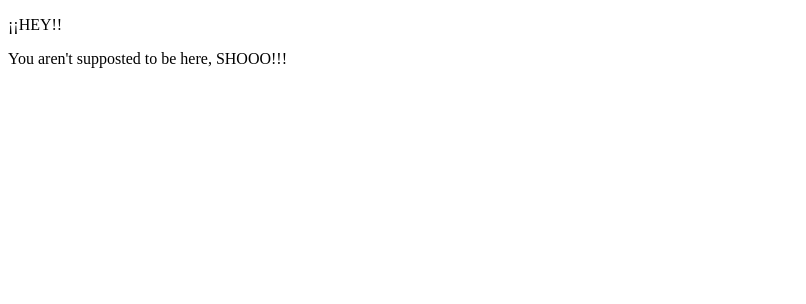
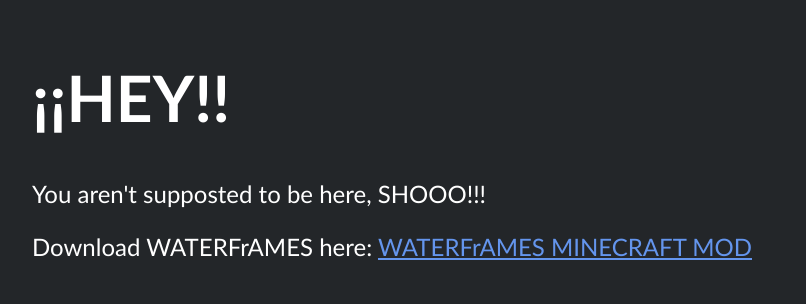
Before and after one commit to SrRapero720/youtube-simple-downloader, a website: page views/index.html in a window 1280 px wide. Shown: the whole page, without its empty margins (0-806 px from the left). Drawn offline with Linux system fonts and the light colour scheme.

Commit message:
Better impression

```diff
--- a/src/main.js
+++ b/src/main.js
@@ -14,7 +14,7 @@
 console.send("Iniciando servidor");
 
 app.get("/", (req, res) => {
-    res.status(200).sendFile(join(__dirname, "/html/index.html"));
+    res.status(200).sendFile(join(process.cwd(), "/views/index.html"));
 })
 
 app.get("/execute/:ytid", (req, res) => {
--- a/views/index.html
+++ b/views/index.html
@@ -5,9 +5,41 @@
     <meta http-equiv="X-UA-Compatible" content="IE=edge">
     <meta name="viewport" content="width=device-width, initial-scale=1.0">
     <title>SYTD | WATERFrAMES</title>
+    <style>
+        html, body {
+            margin: 0;
+            padding: 0;
+            background-color: #232629;
+        }
+
+        .iamhere {
+            display: block;
+            padding: 16px;
+            margin: auto 16px;
+        }
+
+        h1 {
+            color: white;
+            font-size: 64px;
+            font-family: 'Gill Sans', 'Gill Sans MT', Calibri, 'Trebuchet MS', sans-serif;
+        }
+
+        p {
+            color: white;
+            font-size: 24px;
+            font-family: 'Gill Sans', 'Gill Sans MT', Calibri, 'Trebuchet MS', sans-serif;
+        }
+
+        a {
+            color: cornflowerblue;
+        }
+    </style>
 </head>
 <body>
-    <p>¡¡HEY!!</p>
-    <p>You aren't supposted to be here, SHOOO!!!</p>
+    <div class="iamhere">
+        <h1>¡¡HEY!!</h1>
+        <p>You aren't supposted to be here, SHOOO!!!</p>
+        <p>Download WATERFrAMES here: <a href="https://www.curseforge.com/minecraft/mc-mods/waterframes" target="_blank" rel="noopener noreferrer">WATERFrAMES MINECRAFT MOD</a></p>
+    </div>
 </body>
 </html>
```
